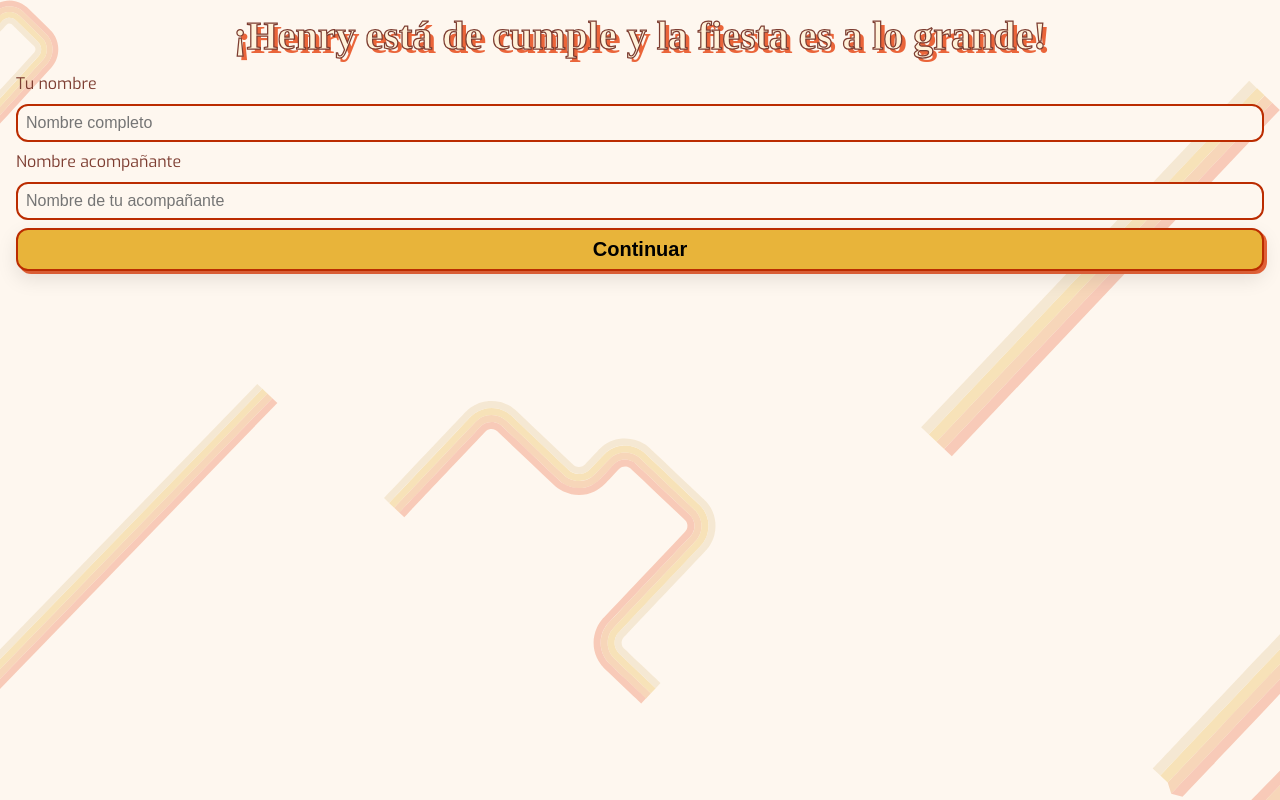
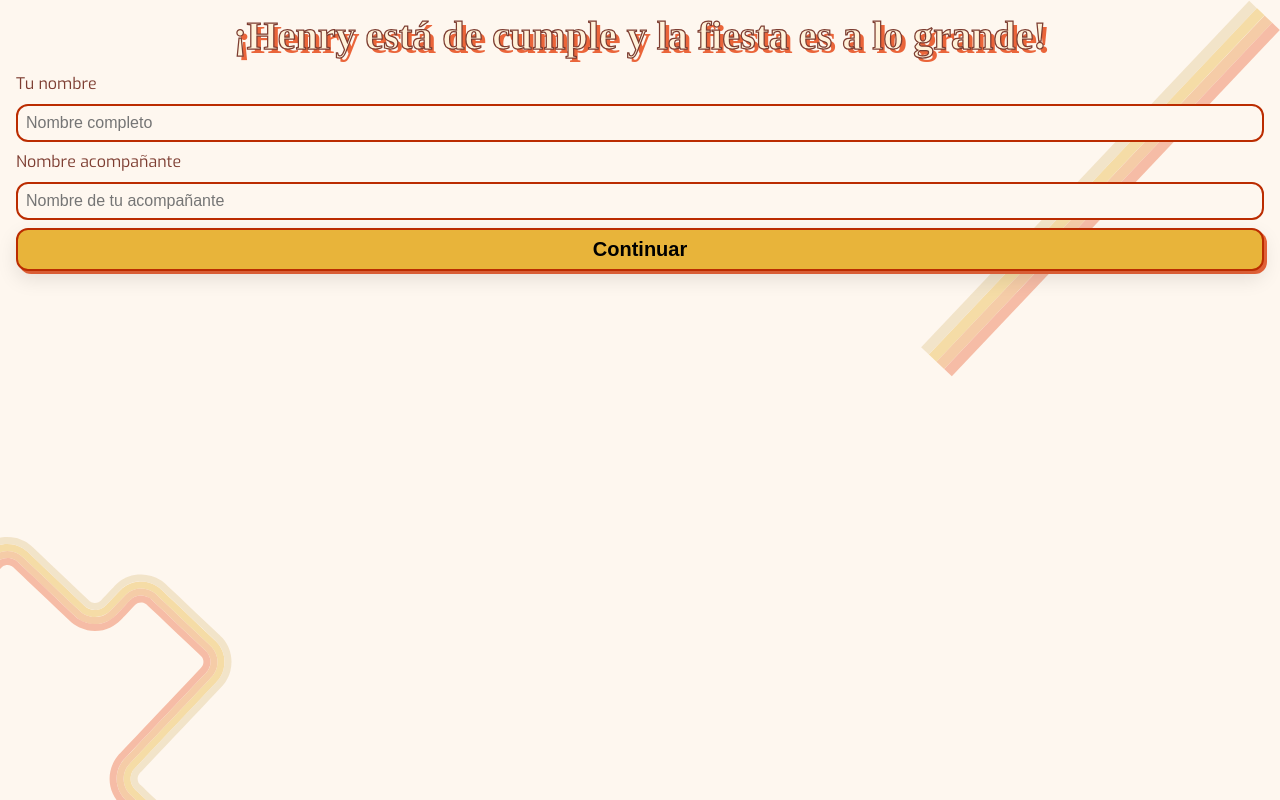
Before and after one commit to DanielDAJJ/FrontBirthday, a React (Vite) app: page / in a window 1280 px wide. Built offline with nearby package versions, Linux system fonts and the light colour scheme; a web font is replaced by a local one.

Commit message:
coNTUNUACION AJUSTES

```diff
--- a/src/components/BackgroundDecoration.jsx
+++ b/src/components/BackgroundDecoration.jsx
@@ -1,11 +1,11 @@
 const BackgroundDecoration = () => {
     return (
         <div className="background-decoration">
-            <img src="/assets/Group.svg" alt="Decoración 1" style={{ top: "0", left: "-10%" }} />
-            <img src="/assets/Group-1.svg" alt="Decoración 2" style={{ top: "10%", right: 0 }} />
-            <img src="/assets/Group-2.svg" alt="Decoración 3" style={{ bottom: "0", left: "-10%" }} />
-            <img src="/assets/Group-3.svg" alt="Decoración 4" style={{ bottom: "-5%", right: "-10%" }} />
-            <img src="/assets/Group-4.svg" alt="Decoración 5" style={{ top: "50%", left: "30%" }} />
+            {/* <img src="/assets/Group.svg" alt="Decoración 1" style={{ top: "0", left: "-10%" }} /> */}
+            <img src="/assets/Group-1.svg" alt="Decoración 2" style={{ top: 0, right: "0%" }} />
+            {/* <img src="/assets/Group-2.svg" alt="Decoración 3" style={{ bottom: -50, left: 0 }} /> */}
+            {/* <img src="/assets/Group-3.svg" alt="Decoración 4" style={{ bottom: "-3%", left: "-5%" }} /> */}
+            <img src="/assets/Group-4.svg" alt="Decoración 5" style={{ bottom: -40, left: -100 }} />
         </div>
     )
 }
--- a/src/index.css
+++ b/src/index.css
@@ -121,7 +121,7 @@ button:active{
             position: absolute;
             max-width: 100%;
             height: auto;
-            opacity: 0.3;
-            filter: blur(0.5px);
+            opacity: 0.4;
+            filter: blur(0.75px);
         }
 }
```
